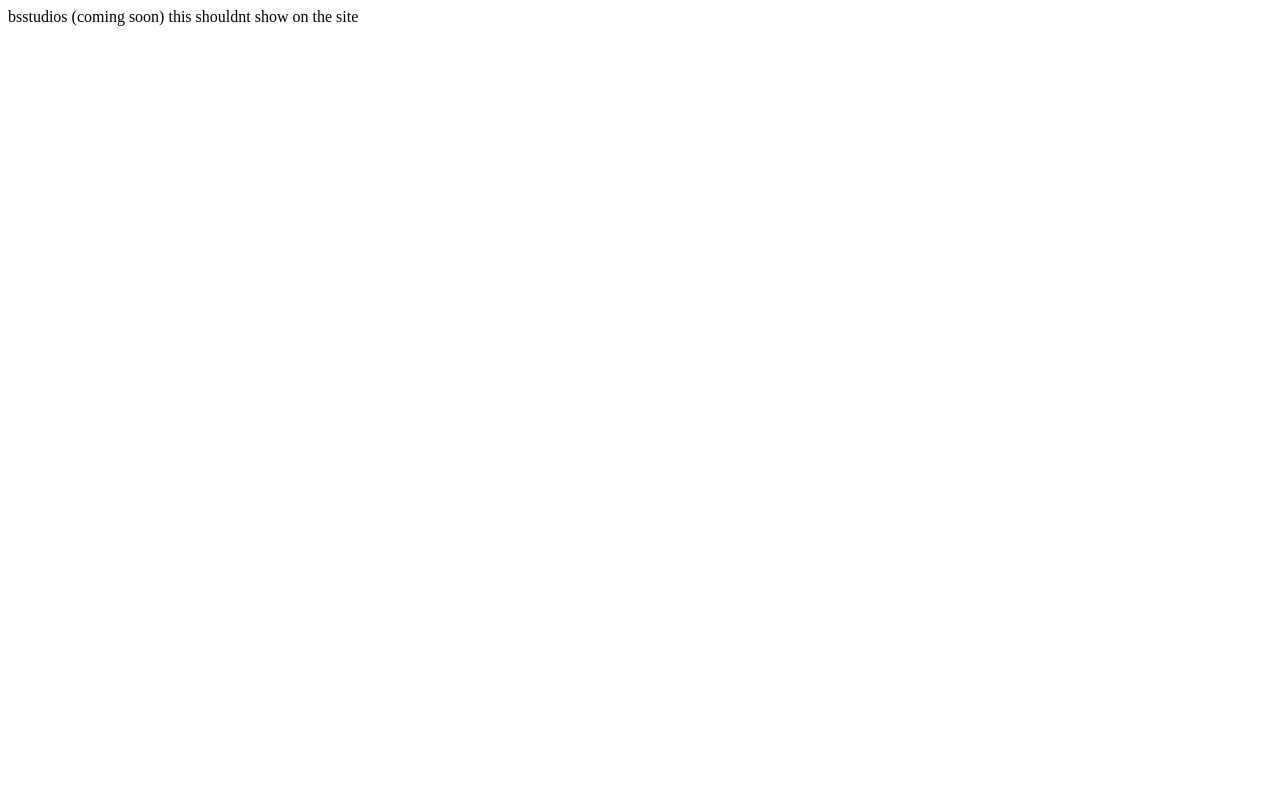
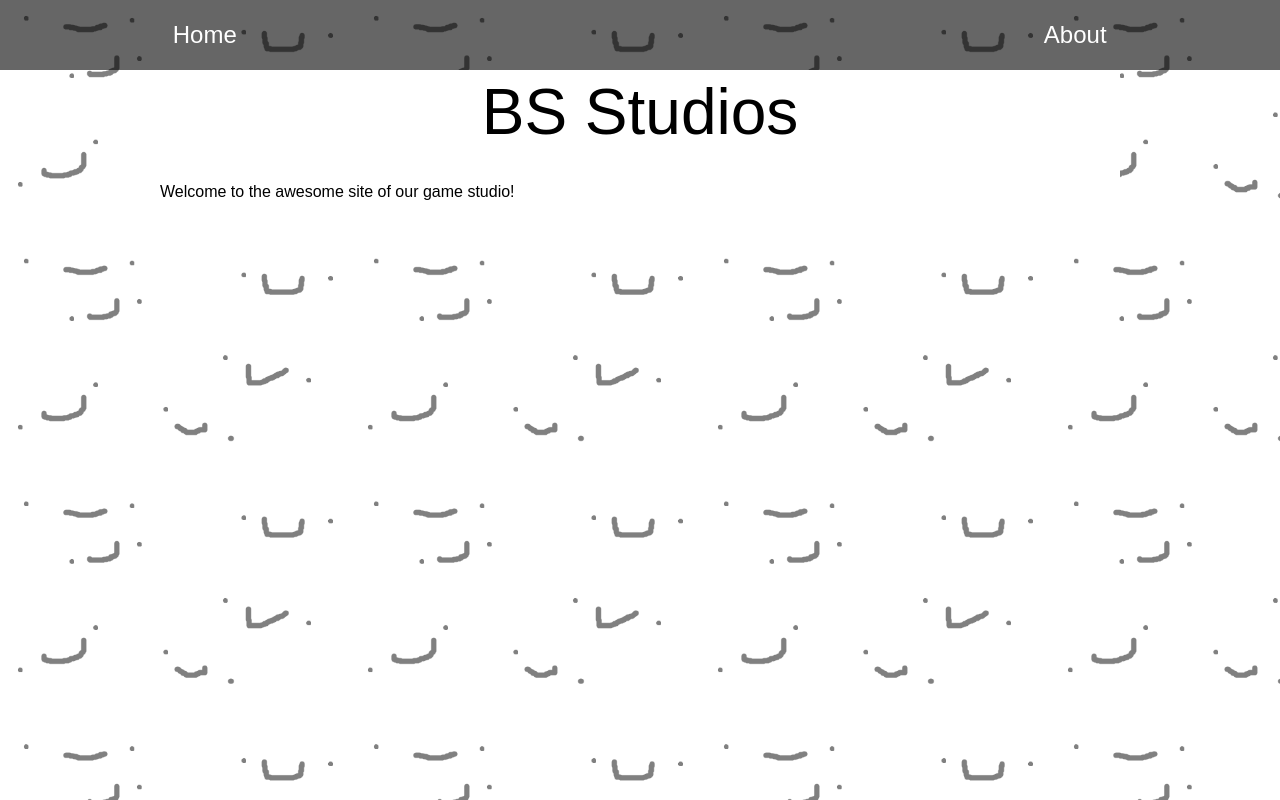
Before and after one commit to BSStudiosDE/bsstudiosde.github.io, a plain HTML site: page index.html in a window 1280 px wide. Drawn offline with Linux system fonts and the light colour scheme.

Commit message:
update entire site

```diff
--- /dev/null
+++ b/about/index.html
@@ -0,0 +1,78 @@
+<html lang="en">
+<head>
+    <meta charset="UTF-8">
+    <meta name="viewport" content="width=device-width, initial-scale=1.0">
+    <link rel="stylesheet" href="../global.css">
+    <link rel="stylesheet" href="./about.css">
+    <title>About | BS Studios</title>
+</head>
+<body>
+    <div class="navbar">
+        <ul class="nav-items">
+            <li>
+                <a href="../">Home</a>
+            </li>
+            <li style="display: none;">
+                <a href="../games/">Games</a>
+            </li>
+            <li>
+                <a href="./about/">About</a>
+            </li>
+            <li style="display: none;">
+                <a href="../contact/" ></a>Contact</a>
+            </li>
+            <li style="display: none;">
+                <a href="https://benjamin.bsstudios.org/">Benjamin's Site</a>
+            </li>
+        </ul>
+    </div>
+    <div class="content">
+        <p class="header">About</p>
+        <p><em>BS Studios</em> is a game studio of two dumbasses established in March of 2025 in Germany. They are currently working on <em><a href="#">FUNNYCARDS</a></em>, a silly game combining the gameplay of Undertale and Pokemon.</p>
+        <h1>Members</h1>
+        <div class="members">
+            <div class="member">
+                <img src="../img/bobpfp.png" alt="" class="avatar">
+                <h2>Benjamin Mueller</h2>
+                <p class="nickname">BobSchlowinskii, TheInfamousBen</p>
+                <ul>
+                    <li>Developer/Programmer</li>
+                    <li>Founder</li>
+                    <li>Music Designer</li>
+                    <li>Self-Proclaimed CEO</li>
+                    <li>really awesomesauce dude</li>
+                </ul>
+                <h3>Socials</h3>
+                <ul class="socials">
+                    <li>
+                        <a href="https://github.com/theinfamousben">His GitHub</a>
+                    </li>
+                    <li>
+                        <a href="https://benjamin.bsstudios.org/">His Site</a>
+                    </li>
+                    <li>
+                        <a href="https://www.youtube.com/@bobschlowinskii">His YouTube</a>
+                    </li>
+                </ul>
+
+            </div>
+            <div class="member">
+                <h2>Jonas Ruebenkamm</h2>
+                <p class="nickname">Zimzamzino</p>
+                <ul>
+                    <li>Artist</li>
+                    <li>Co-Founder</li>
+                    <li>awesomesauce but obviously not as awesomesauce as benjamin (he wrote this himself trust me)</li>
+                </ul>
+                <h3>Socials</h3>
+                <ul class="socials">
+                    <li>
+                        <a href="https://github.com/zimzamzino">His GitHub</a>
+                    </li>
+                </ul>
+            </div>
+        </div>
+
+    </div>
+</body>
+</html>
--- /dev/null
+++ b/global.css
@@ -0,0 +1,76 @@
+html{
+    font-family: Arial, Helvetica, sans-serif;
+}
+
+body {
+    background-image: url(./img/background.png);
+    background-size: 350px;
+    margin: 0;
+    padding: 0;
+}
+
+.navbar {
+    width: 100%;
+    background-color: rgba(0,0,0,0.6);
+    display: flex;
+    position: sticky;
+    top: 0;
+    height: 70px;
+    justify-content: center;
+    margin: 0;
+}
+
+.navbar ul {
+    list-style-type: none;
+    display: flex;
+    justify-content: space-between;
+    width: 80%;
+    height: 100%;
+    margin: 0;
+    padding: 0;
+}
+
+.navbar ul li {
+    display: flex;
+    background-color: rgba(0,0,0,0);
+    width: 15%;
+    height: 100%;
+    text-align: center;
+    align-content: center;
+    justify-content: center;
+}
+
+.navbar ul li:hover {
+    background-color: rgba(0,0,0,0.3)
+}
+
+.navbar ul li a {
+    align-content: center;
+    color: white;
+    text-decoration: none;
+    font-size: 24px;
+    height: 100%;
+}
+
+.content {
+    margin: 0 auto;
+    width: 75%;
+    background-color: rgb(255, 255, 255);
+}
+
+.header {
+    font-size: 64px;
+    margin: 0;
+    padding-top: 5px;
+    text-align: center;
+}
+
+a {
+    color: blue;
+    text-decoration: none;
+}
+
+a:hover {
+    color: red;
+    text-decoration: underline;
+}
--- a/index.html
+++ b/index.html
@@ -1,5 +1,38 @@
-bsstudios
+<html lang="en">
+<base href="./">
+<head>
+    <meta charset="UTF-8">
+    <meta name="viewport" content="width=device-width, initial-scale=1.0">
+    <link rel="stylesheet" href="./global.css">
+    <title>Home | BS Studios</title>
+</head>
+<body>
+    <div class="navbar">
+        <ul class="nav-items">
+            <li>
+                <a href="./">Home</a>
+            </li>
+            <li style="display: none;">
+                <a href="./games/">Games</a>
+            </li>
+            <li>
+                <a href="./about/">About</a>
+            </li>
+            <li style="display: none;">
+                <a href="./contact/">Contact</a>
+            </li>
+            <li style="display: none;">
+                <a href="https://benjamin.bsstudios.org/">Benjamin's Site</a>
+            </li>
+        </ul>
+    </div>
+    <div class="content">
+        <p class="header">BS Studios</p>
+        <br>
+        <p>Welcome to the awesome site of our game studio!</p>
+    </div>
+</body>
+</html>
 
-(coming soon)
 
-this shouldnt show on the site
+<!-- SIGMA -->
```
Also changed, not shown: about/about.css (added, +30 -0 lines), games/funnycards.html (added), games/index.html (added), img/background.png (added), img/bobpfp.png (added).
